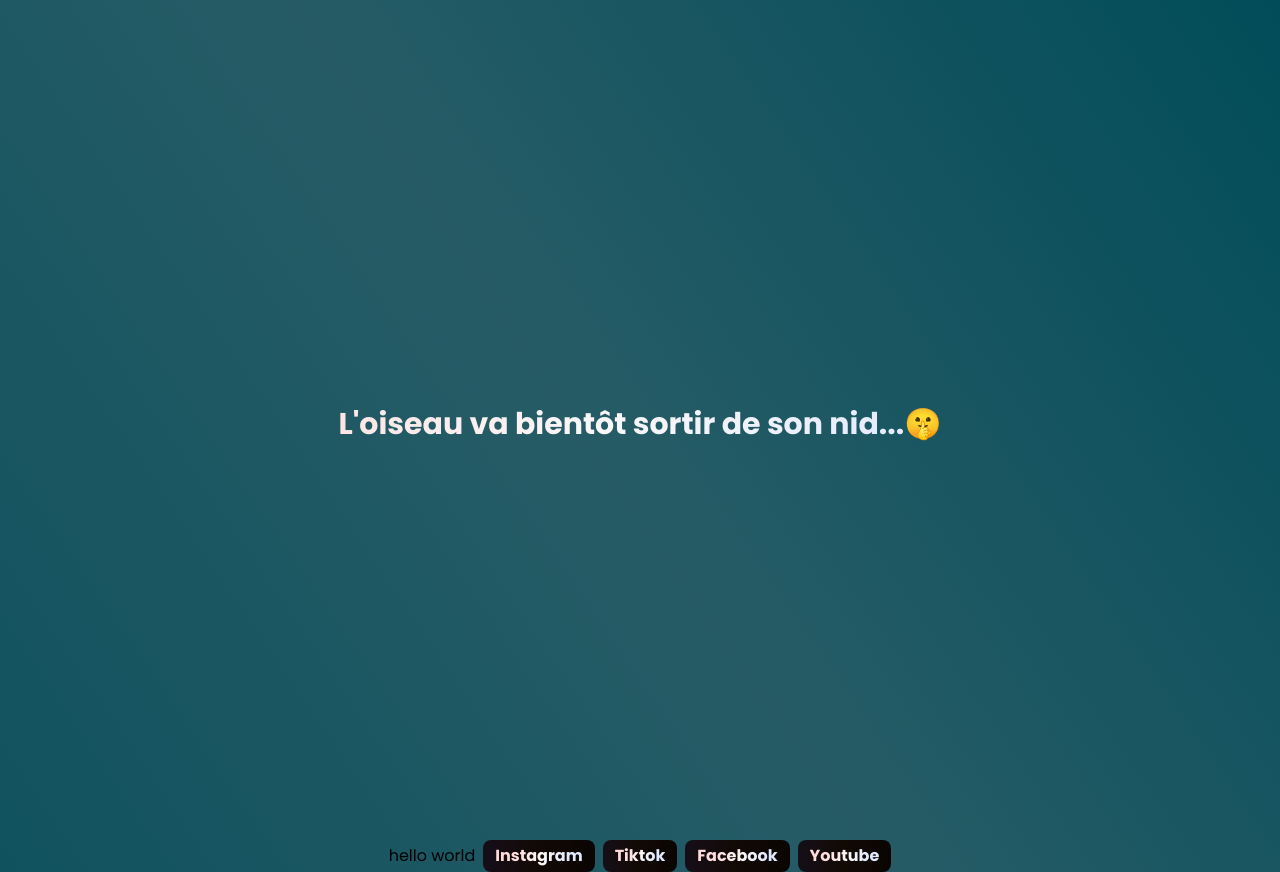
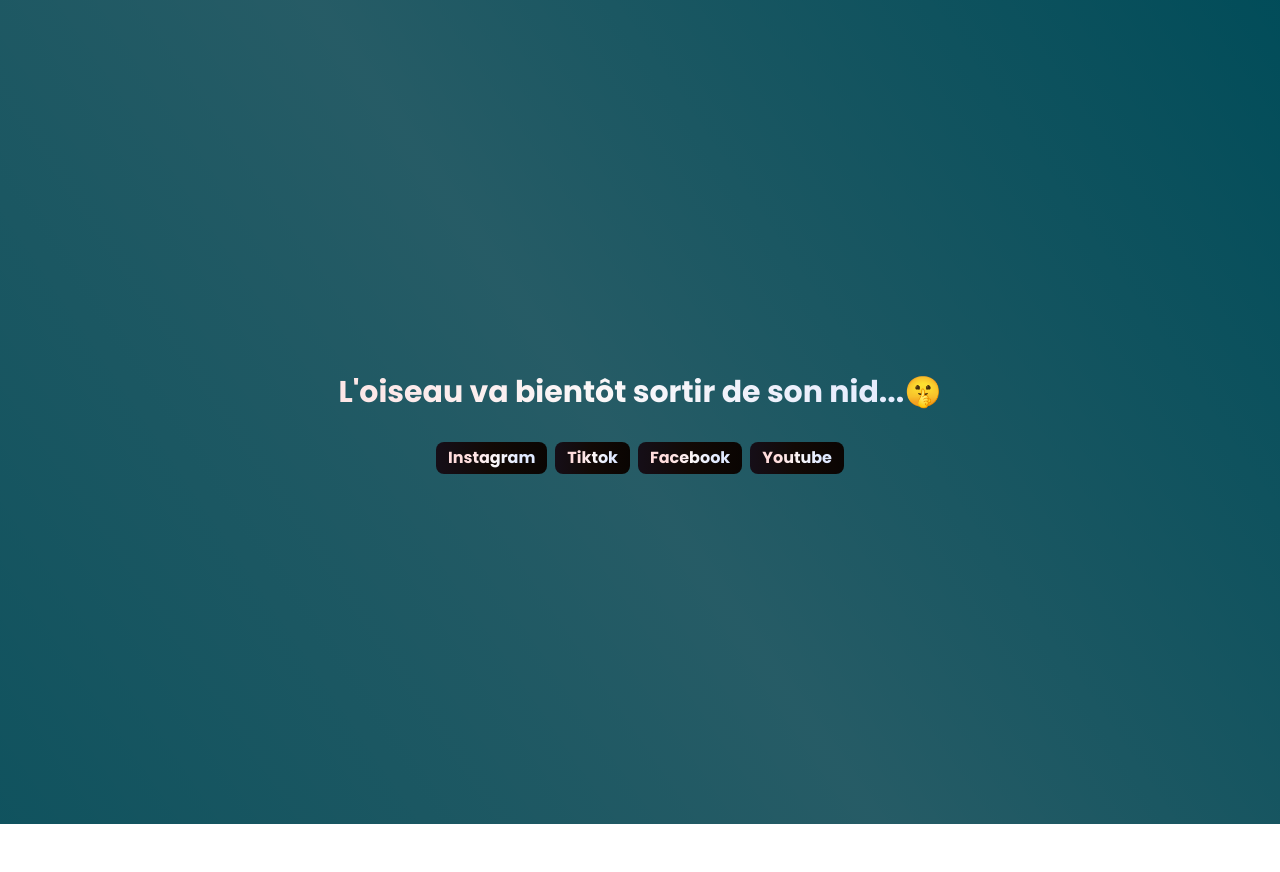
Before and after one commit to LCDS-Evenements/website-2k25, a Next.js app: page / in a window 1280 px wide. After the commit the page ends 824 px from the top, so only its background shows below. Built offline with nearby package versions, Linux system fonts and the light colour scheme.

Commit message:
style(layout.tsx): reorganize layout styles for better readability and maintainability

```diff
--- a/src/app/layout.tsx
+++ b/src/app/layout.tsx
@@ -76,14 +76,13 @@
         <main className="pt-6 px-4 md:px-28 lg:px-36 xl:px-52">
           {/* <Navbar /> */}
 
-          <div className="flex flex-col items-center gap-4">
-            <div className="w-full h-screen flex items-center justify-center">
+          <div className="flex flex-col items-center justify-center gap-8 w-full h-screen ">
+            <div className="flex items-center justify-center">
               <h1 className="font-bold text-xl sm:text-3xl bg-light-blut-gradient leading-none text-transparent bg-clip-text">L'oiseau va bientôt sortir de son nid...</h1>
               <span className="hidden sm:block text-3xl">🤫</span>
             </div>
 
-            <div className="flex items-center gap-2">
-              hello world
+            <div className="flex items-center justify-center gap-2 flex-wrap">
               {socialLinks.map((link, id) => (
                 <Link key={id} href={link.href} target={link.target} prefetch={false} rel="noopener noreferrer">
                   <button className="py-1 px-3 rounded-lg bg-button-ticket hover:bg-button-ticket-hover cursor-pointer">
```
